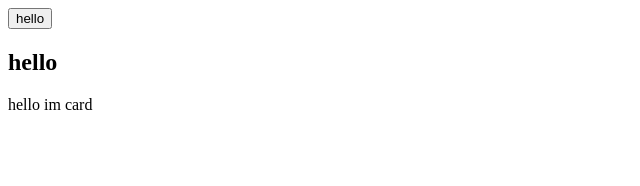
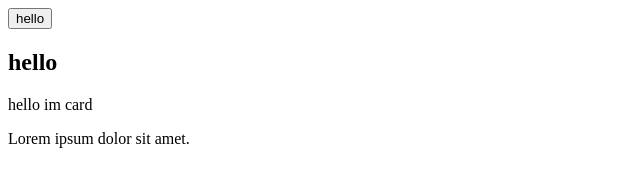
Before and after one commit to ryanxora/git-test, a plain HTML site: page index.html in a window 1280 px wide. Shown: the whole page, without its empty margins (0-640 px from the left). Drawn offline with Linux system fonts and the light colour scheme.

Commit message:
add footer

```diff
--- a/index.html
+++ b/index.html
@@ -17,5 +17,9 @@
     <div class="card">
         hello im card
     </div>
+
+    <footer>
+        <p>Lorem ipsum dolor sit amet.</p>
+    </footer>
 </body>
 </html>
```
